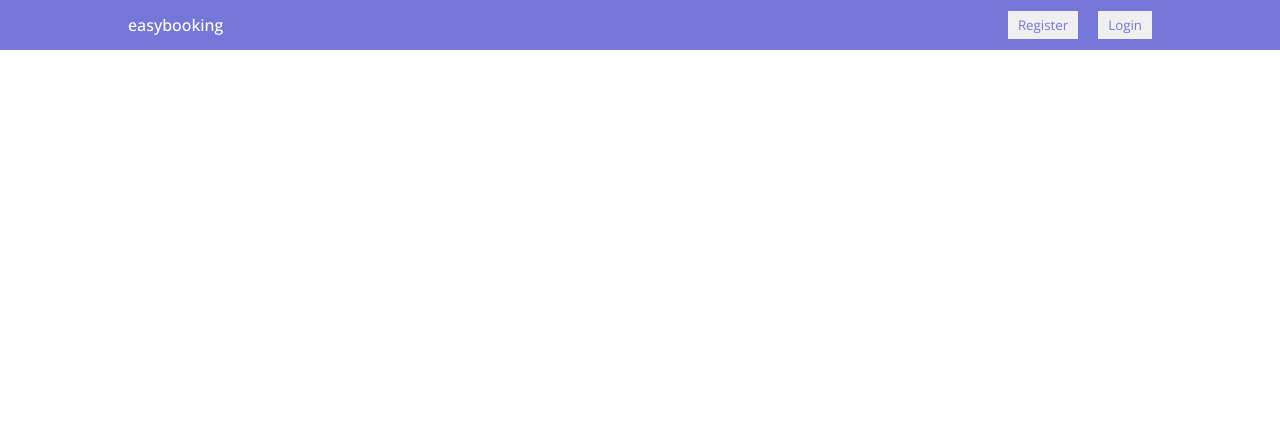
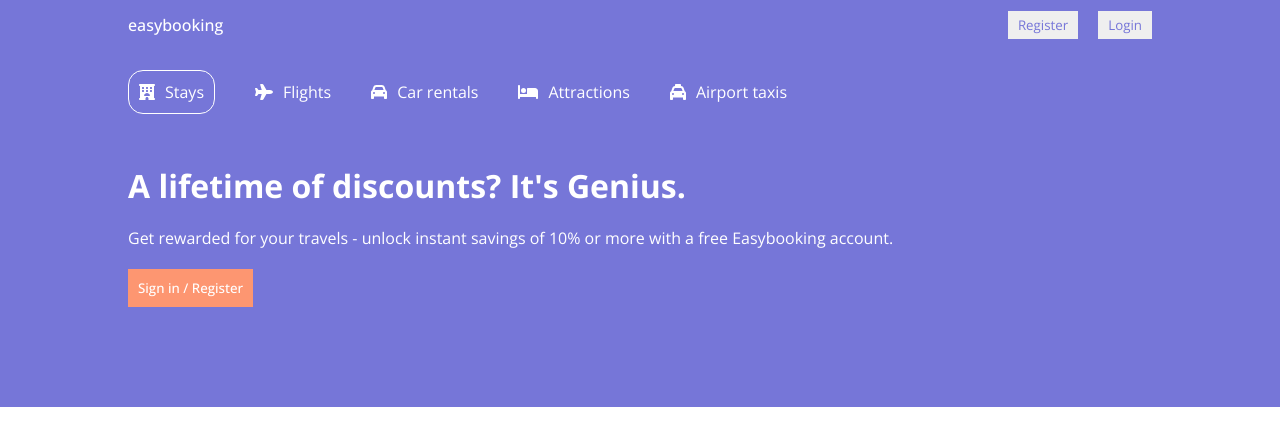
Before and after one commit to andreykurzantsev/Booking-app, a React (Create React App) app: page / in a window 1280 px wide. Shown: the top 446 px of the page. Built offline with nearby package versions, Linux system fonts and the light colour scheme.

Commit message:
create header component

```diff
--- a/package.json
+++ b/package.json
@@ -3,6 +3,10 @@
   "version": "0.1.0",
   "private": true,
   "dependencies": {
+    "@fortawesome/fontawesome-svg-core": "^6.1.1",
+    "@fortawesome/free-regular-svg-icons": "^6.1.1",
+    "@fortawesome/free-solid-svg-icons": "^6.1.1",
+    "@fortawesome/react-fontawesome": "^0.1.18",
     "@testing-library/jest-dom": "^5.16.4",
     "@testing-library/react": "^13.1.1",
     "@testing-library/user-event": "^13.5.0",
--- /dev/null
+++ b/src/components/header/Header.jsx
@@ -0,0 +1,50 @@
+import React from 'react';
+import {faHotel} from "@fortawesome/free-solid-svg-icons"
+import {faBed} from "@fortawesome/free-solid-svg-icons"
+import {faCar} from "@fortawesome/free-solid-svg-icons"
+import {faPlane} from "@fortawesome/free-solid-svg-icons"
+import {faTaxi} from "@fortawesome/free-solid-svg-icons"
+import { FontAwesomeIcon } from '@fortawesome/react-fontawesome';
+import "./header.css";
+
+const Header = () => {
+  return (
+    <div className="header">
+      <div className="headerContainer">
+        <div className="headerList">
+          <div className="headerListItem active">
+            <FontAwesomeIcon icon={faHotel} />
+            <span>Stays</span>
+          </div>
+          <div className="headerListItem">
+            <FontAwesomeIcon icon={faPlane} />
+            <span>Flights</span>
+          </div>
+          <div className="headerListItem">
+            <FontAwesomeIcon icon={faCar} />
+            <span>Car rentals</span>
+          </div>
+          <div className="headerListItem">
+            <FontAwesomeIcon icon={faBed} />
+            <span>Attractions</span>
+          </div>
+          <div className="headerListItem">
+            <FontAwesomeIcon icon={faTaxi} />
+            <span>Airport taxis</span>
+          </div>
+        </div>
+        <h1 className="headerTitle">A lifetime of discounts? It's Genius.</h1>
+        <p className="headerDescription">
+        Get rewarded for your travels - unlock instant savings of 10% or
+              more with a free Easybooking account.
+        </p>
+        <button className="headerBtn">Sign in / Register</button>
+        <div className="headerSearch">
+
+        </div>
+      </div>
+    </div>
+  )
+}
+
+export default Header
--- /dev/null
+++ b/src/components/header/header.css
@@ -0,0 +1,38 @@
+.header{
+    background-color: rgb(118, 118, 216);
+    color: white;
+    display: flex;
+    justify-content: center;
+}
+.headerContainer{
+    width: 100%;
+    max-width: 1024px;
+    margin: 20px 0px 100px 0px;
+}
+.headerList{
+    display: flex;
+    gap: 40px;
+    margin-bottom: 50px;
+}
+.headerListItem{
+    display: flex;
+    align-items: center;
+    gap: 10px;
+}
+.headerListItem.active{
+    border: 1px solid rgb(255, 255, 255);
+    border-radius: 15px;
+    padding: 10px;
+}
+.headerDescription{
+    margin: 20px 0px;
+
+}
+.headerBtn{
+    background-color: rgb(253, 150, 113);
+    color: white;
+    font-weight: 500;
+    border: none;
+    padding: 10px;
+    cursor: pointer;
+}
--- a/src/components/navbar/Navbar.jsx
+++ b/src/components/navbar/Navbar.jsx
@@ -1,5 +1,5 @@
-import React from 'react'
-import "./navbar.css"
+import React from 'react';
+import "./navbar.css";
 
 const Navbar = () => {
   return (
--- a/src/pages/home/Home.jsx
+++ b/src/pages/home/Home.jsx
@@ -1,10 +1,14 @@
-import React from 'react'
-import "./Home.css"
-import Navbar from "../../components/navbar/Navbar"
+import React from 'react';
+import "./Home.css";
+import Navbar from "../../components/navbar/Navbar";
+import Header from "../../components/header/Header";
 
 const Home = () => {
   return (
-    <div><Navbar /></div>
+    <div>
+      <Navbar />
+      <Header />
+    </div>
   )
 }
 
--- a/src/pages/single_hotel/Hotel.jsx
+++ b/src/pages/single_hotel/Hotel.jsx
@@ -1,4 +1,4 @@
-import React from 'react'
+import React from 'react';
 
 const Hotel = () => {
   return (
```
Also changed, not shown: src/App.js (+5 -5 lines), 1 other file (tests, documents, lock files or other folders).
